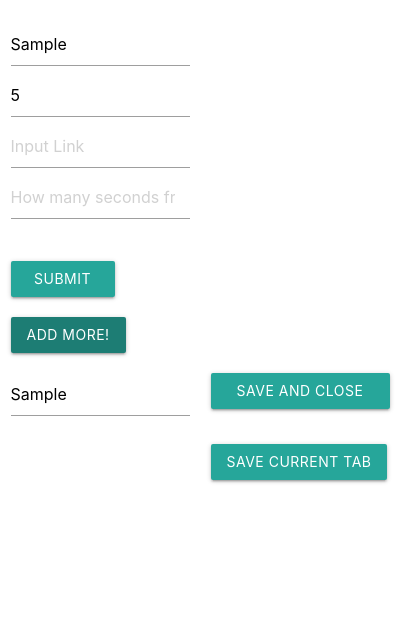
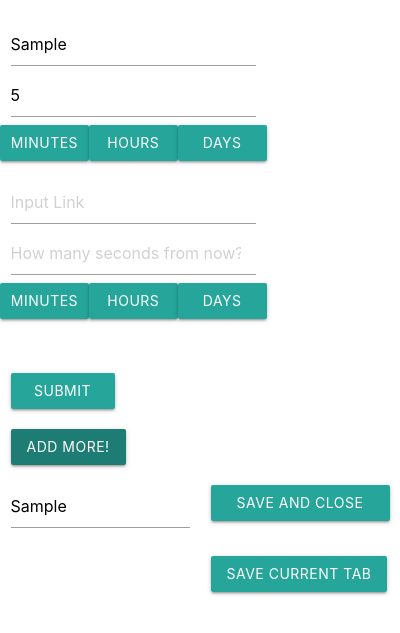
Before and after one commit to sreimer15/ChromeTabScheduler, a browser extension: page popup.html in a window 400 px wide. Both pictures are taken after typing "Sample", "5", "Sample" into the empty fields and a click on the button "ADD MORE!". Shown: the part 95-728 px from the top of the page. Drawn offline with nearby package versions, Linux system fonts and the light colour scheme.

Commit message:
Dynamically add new time categorization button with data tags

```diff
--- a/popup.html
+++ b/popup.html
@@ -9,9 +9,16 @@
     <div class="row">
        <form class="col s12" id="linksForm">
         <div class="row">
-          <div class="input-field col s6" id="addMoreSection">
+          <div class="input-field col s8" id="addMoreSection">
             <input placeholder="Input Link" name=link1></input>
-            <input placeholder="How many seconds from now?" name=time1 type="number"></input>
+            <input placeholder="When to Open? (Buttons Change Time Unit)" name=time1 type="number"></input>
+
+            <div class="row">
+                <a class="waves-effect waves-light btn col s4">Minutes</a>
+                <a class="waves-effect waves-light btn col s4">Hours</a>
+                <a class="waves-effect waves-light btn col s4">Days</a>
+            </div>
+            <!-- Add minutes hours day -->
           </div>
         </div>
 
--- a/popup.js
+++ b/popup.js
@@ -51,11 +51,23 @@ $(document).ready(function(){
                   'name=time' + currentNum.toString(),
                   'type="number"></input>'
                     ]
+
+    var timeSpanInput = [
+                        '<div class="row" id="timeSpanCategory' + currentNum.toString() + ' data-timeSpanCategory' + currentNum.toString() +  '="placeholder">',
+                            ' <a class="waves-effect waves-light btn col s4">Minutes</a> ',
+                            '<a class="waves-effect waves-light btn col s4">Hours</a>',
+                            '<a class="waves-effect waves-light btn col s4">Days</a>',
+                        '</div>'
+                        ]
+
+
     linkInput = linkInput.join(' ')
     timeInput = timeInput.join(' ')
+    timeSpanInput = timeSpanInput.join(' ')
 
     $("#addMoreSection").append(linkInput)
     $("#addMoreSection").append(timeInput)
+    $("#addMoreSection").append(timeSpanInput)
   });
 
 
@@ -68,7 +80,7 @@ $(document).ready(function(){
 
     for (var i = 1; i <= currentNum; i++) {
       newFormData = {'url': $('input[name=link' + i.toString() + ']').val(),
-                     'time': $('input[name=time' + i.toString() + ']').val() * 1000 * 60 };
+                     'time': $('input[name=time' + i.toString() + ']').val() };
 
       formData.push(newFormData);
     }
```
